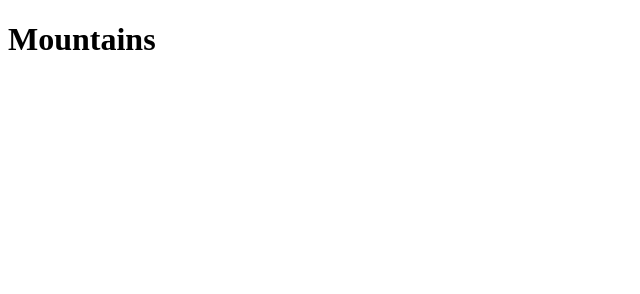
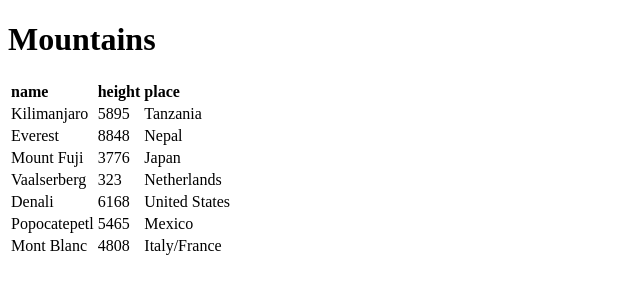
Before and after one commit to trohda/javascript-excersizes, a plain HTML site: page Dom API/index.html in a window 1280 px wide. Shown: the whole page, without its empty margins (0-640 px from the left). Drawn offline with Linux system fonts and the light colour scheme.

Commit message:
Creating table body and inject it  to Html

```diff
--- a/Dom API/index.html
+++ b/Dom API/index.html
@@ -34,7 +34,23 @@
   tableRow.append(...headerRows)
   tableTag.append(tableRow);
 
-  console.log(tableTag);
+  const bodyTable = MOUNTAINS.map((mountain) => {
+    const tableRow = document.createElement('tr');
+    const rowCells = Object.values(mountain).map((value) =>{
+      const rowCell = document.createElement('td');
+      rowCell.innerText = value;
+      return rowCell;
+    } )
+    tableRow.append(...rowCells);
+    return tableRow;
+  }
+  )
+
+  tableTag.append(...bodyTable);
+
+  document.querySelector('#mountains').append(tableTag);
+  document.querySelector('tr').style = 'text-align:left';
+
 
 
 </script>
```
